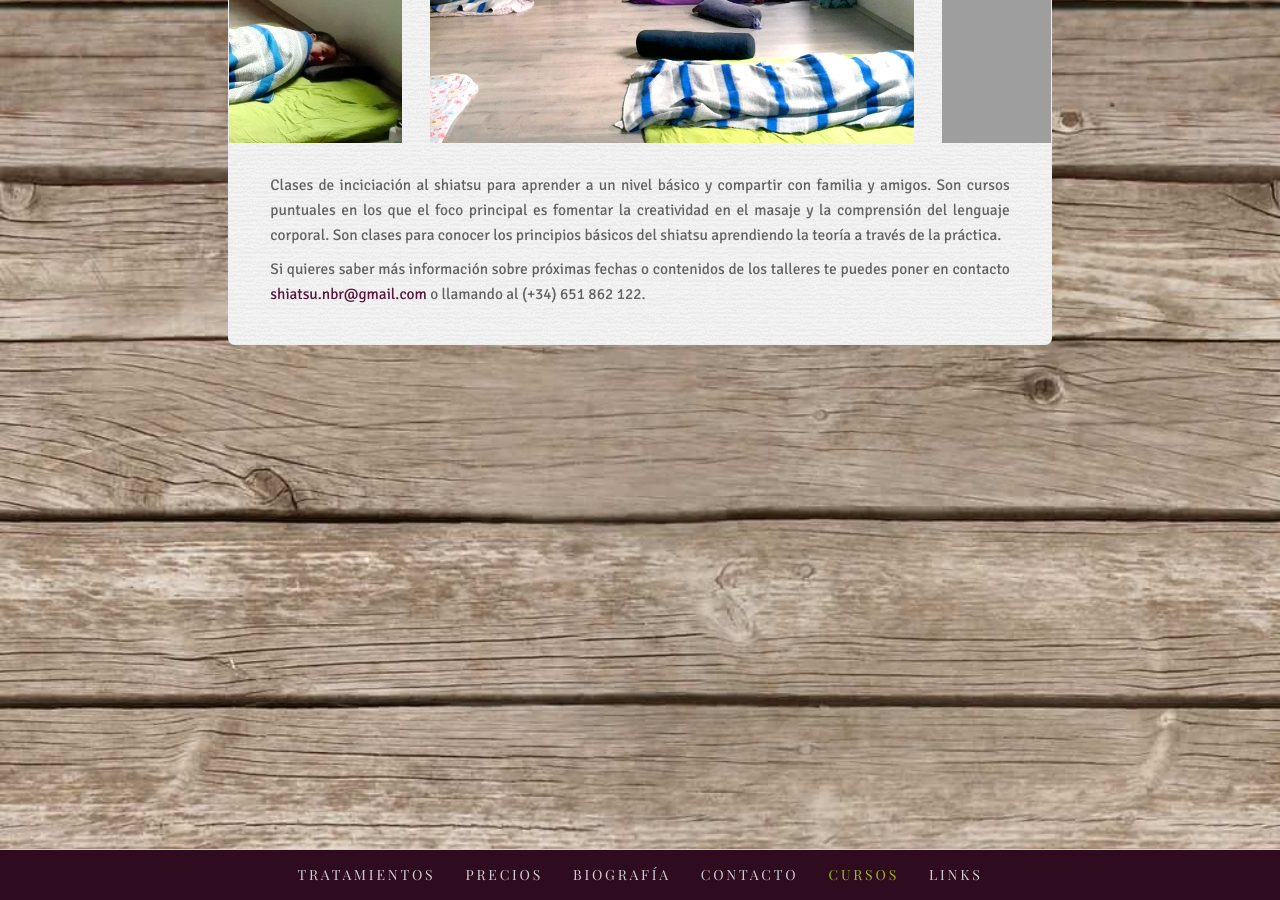
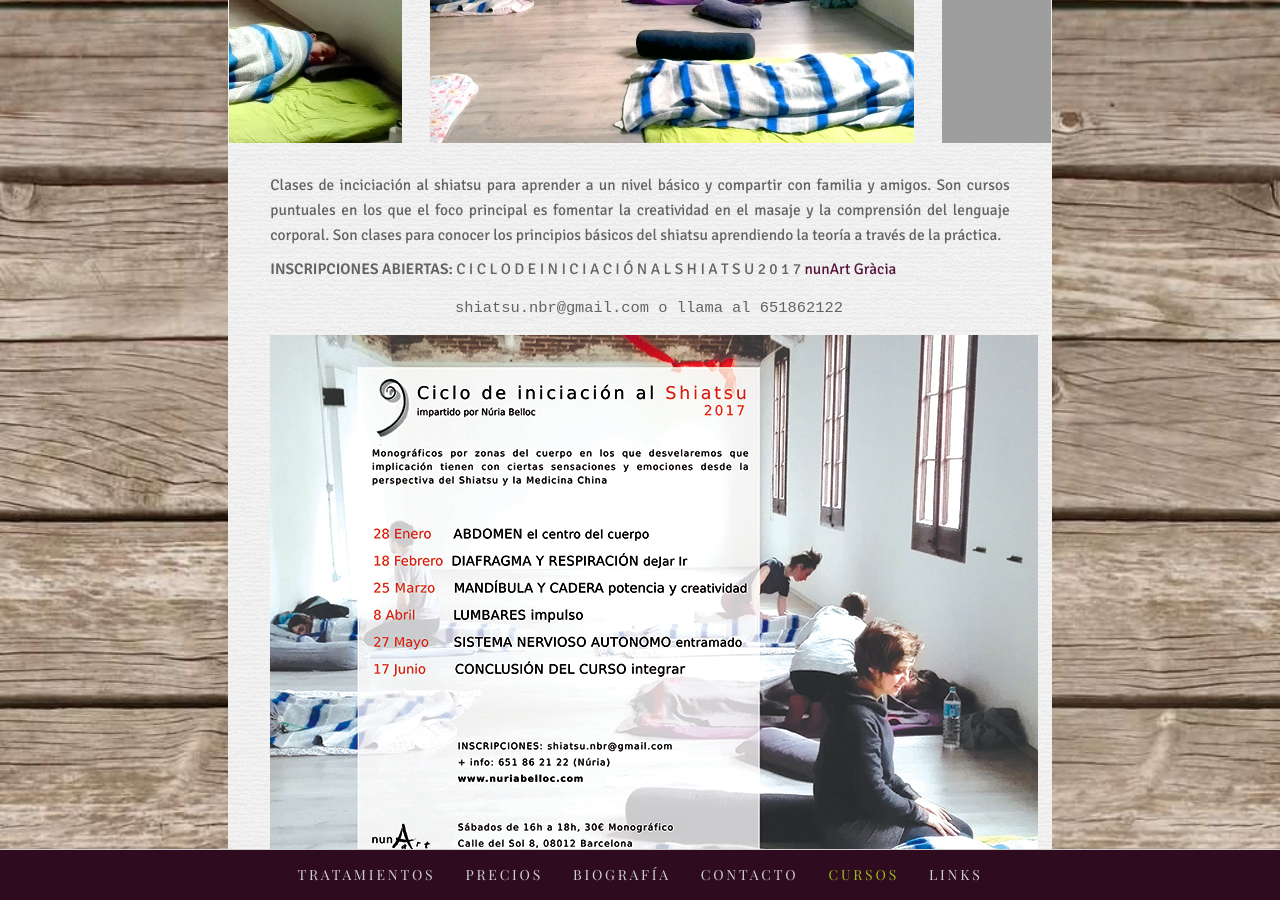
Before and after one commit to agustibr/shiatsu.nuriabelloc.com, a Jekyll site: the page built from es/cursos.md, in a window 1280 px wide and 900 px high, scrolled down 528 px. Built offline with Jekyll 4.4.1, drawn with Linux system fonts in a browser that asks for light colours; some web fonts are replaced.

Commit message:
Updated cursos.md

```diff
--- a/es/cursos.md
+++ b/es/cursos.md
@@ -18,4 +18,8 @@ published: true
 
 Clases de inciciación al shiatsu para aprender a un nivel básico y compartir con familia y amigos. Son cursos puntuales en los que el foco principal es fomentar la creatividad en el masaje y la comprensión del lenguaje corporal. Son clases para conocer los principios básicos del shiatsu aprendiendo la teoría a través de la práctica.
 
-Si quieres saber más información sobre próximas fechas o contenidos de los talleres te puedes poner en contacto [{{site.email}}](mailto:{{site.email}}) o llamando al {{site.tel}}.
+**INSCRIPCIONES ABIERTAS:** C I C L O    D E  I N I C I A C I Ó N   A L   S H I A T S U   2 0 1 7 [nunArt Gràcia](http://nunartbcn.com/ca/)
+
+                        shiatsu.nbr@gmail.com o llama al 651862122
+
+![]({{site.baseurl}}/image/CAST_ciclo_shiatsu_2017_web.jpg)![CAST_ciclo_shiatsu_2017_web.jpg]({{site.baseurl}}/image/CAST_ciclo_shiatsu_2017_web.jpg)
```
